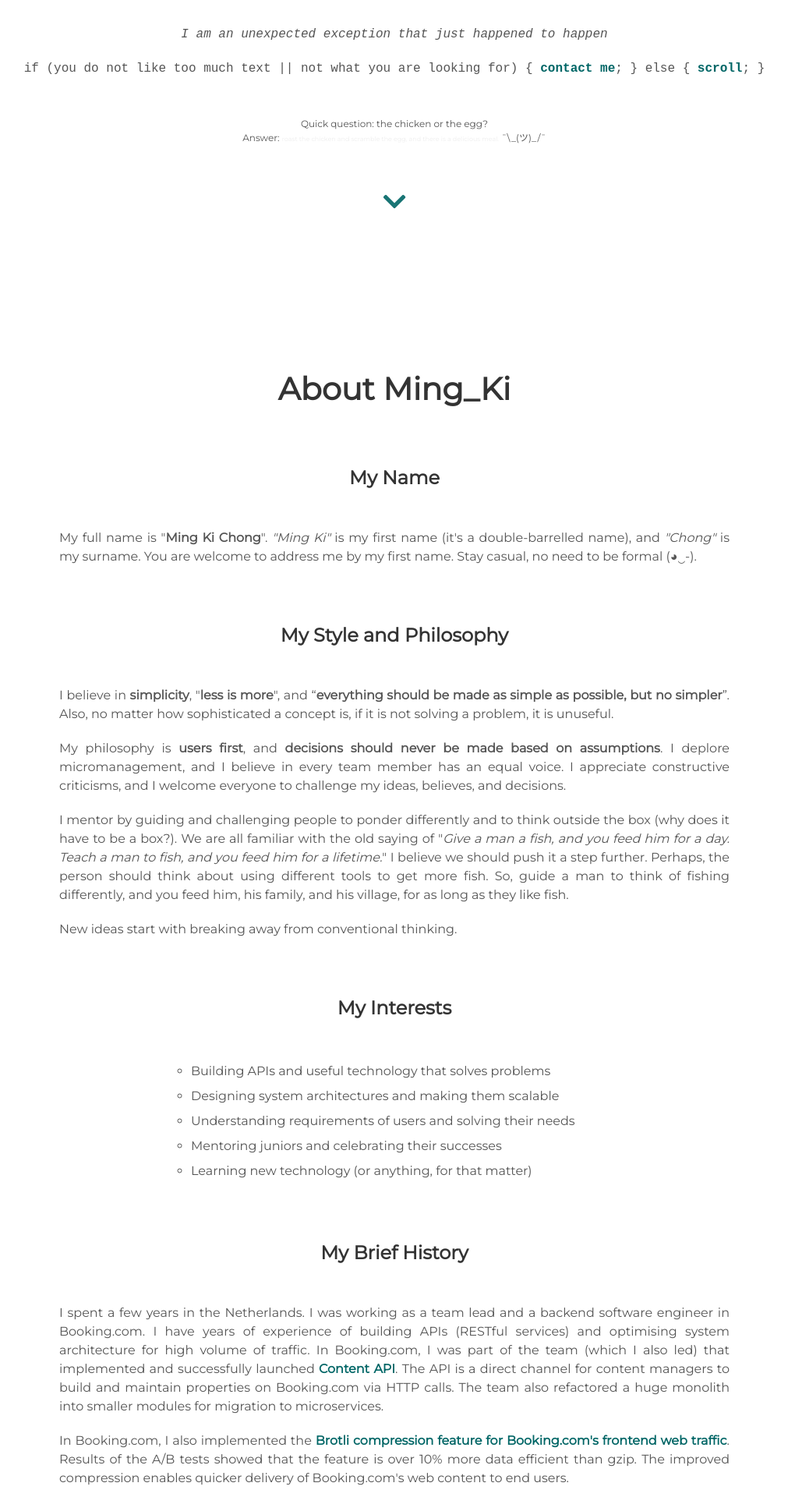
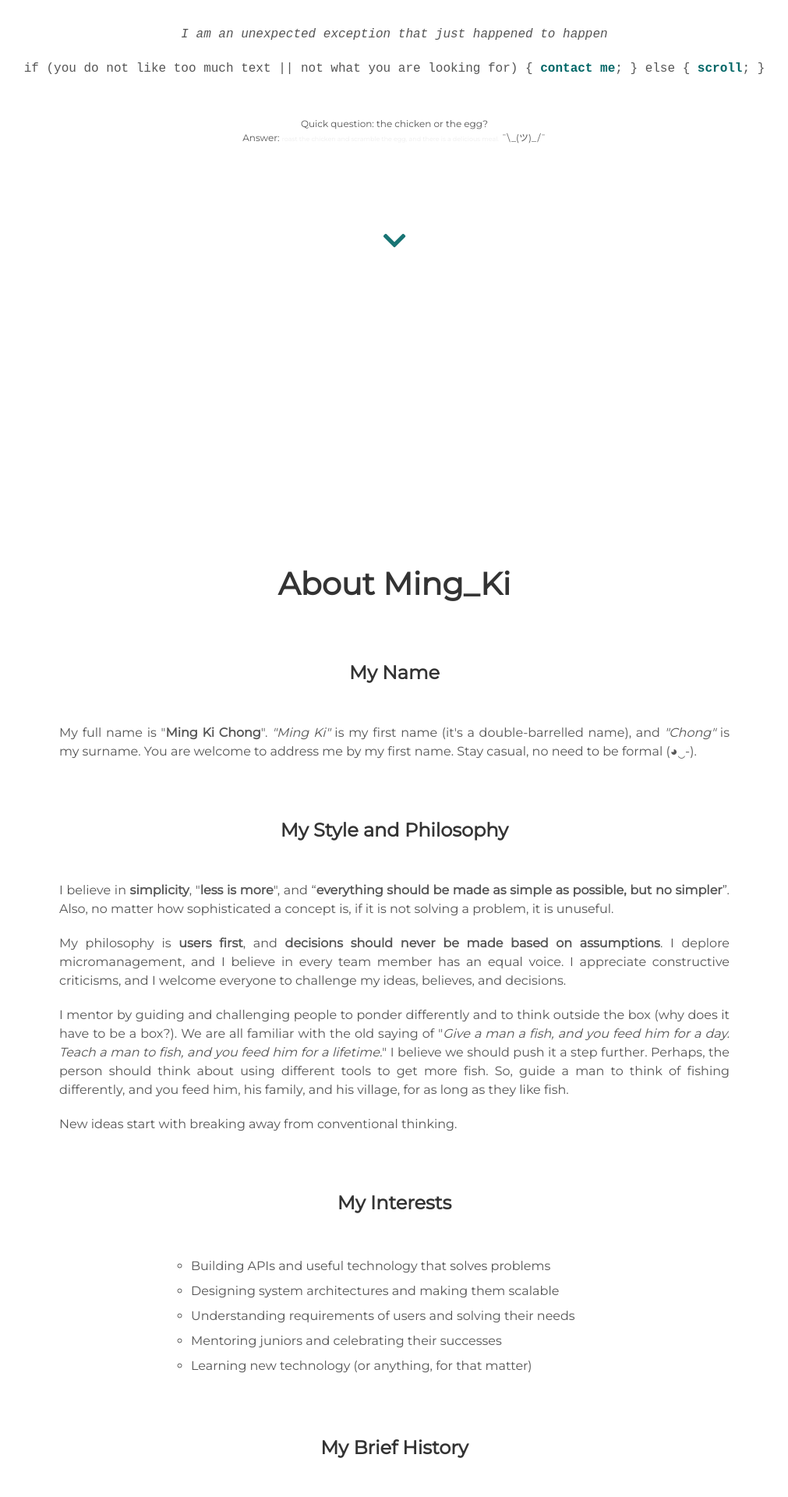
Before and after one commit to mingkichong/mingkichong.github.io, a Jekyll site: the page built from index.html, in a window 1280 px wide. Shown: the part 1242-3162 px from the top of the page at 78% size, without its empty margins (134-1145 px from the left). Built offline with Jekyll 4.4.1, drawn with Linux system fonts in a browser that asks for light colours.

Commit message:
change vertical margin for scroll arrow

```diff
--- a/assets/css/about.css
+++ b/assets/css/about.css
@@ -2,7 +2,8 @@
     --about-vertical-margin: 50px;
     --about-list-left-margin:100px;
     --about-pulse-scale-size:1.25;
-    --about-bottom-margin: 150px;
+    --about-top-margin: 100px;
+    --about-bottom-margin: 350px;
 }
 
 .about_simplified {
@@ -61,7 +62,7 @@
 }
 
 .about_down_scroll{
-    margin-top: var(--about-vertical-margin);
+    margin-top: var(--about-top-margin);
     text-align: center;
     font-size: 32px;
     margin-bottom: var(--about-bottom-margin);
```
